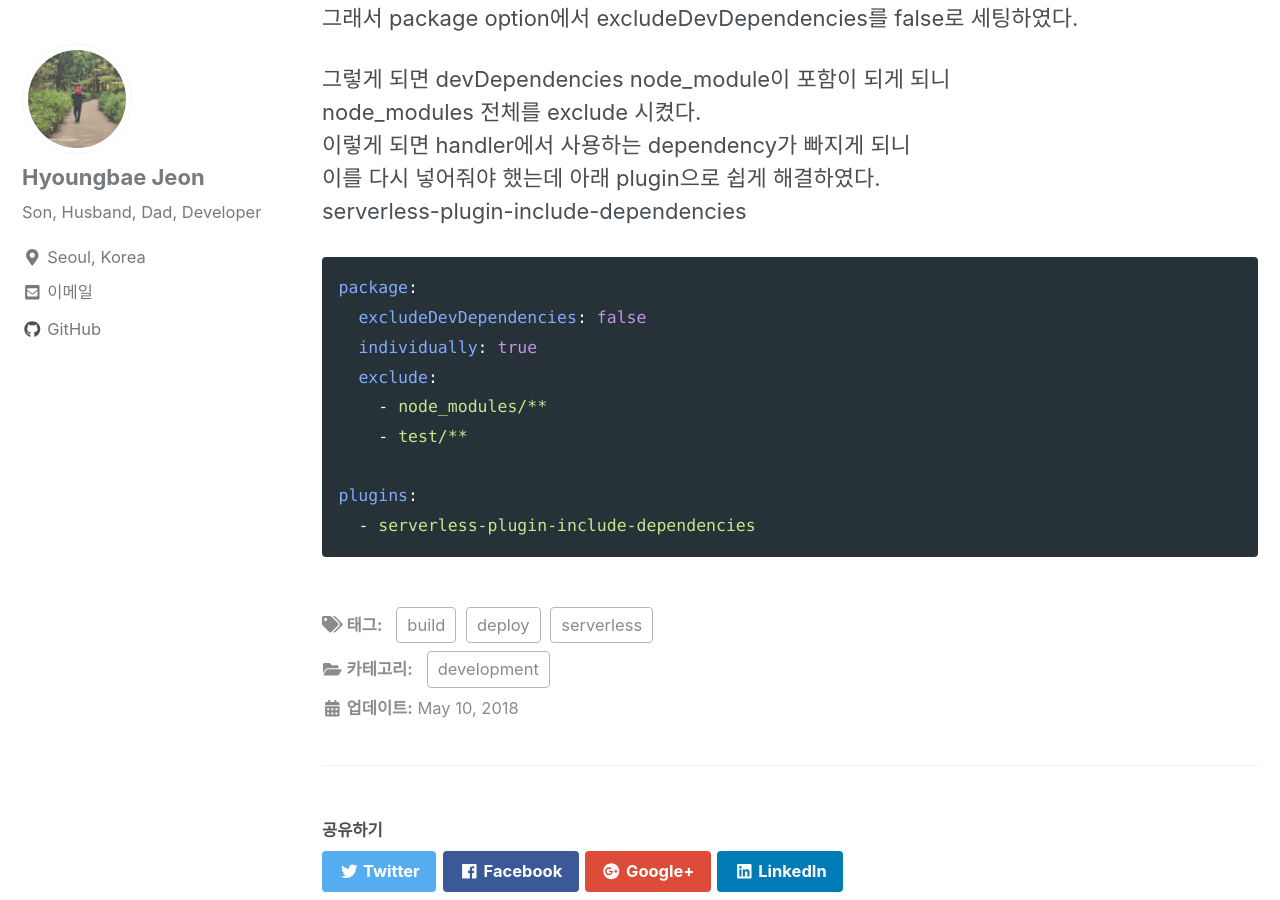
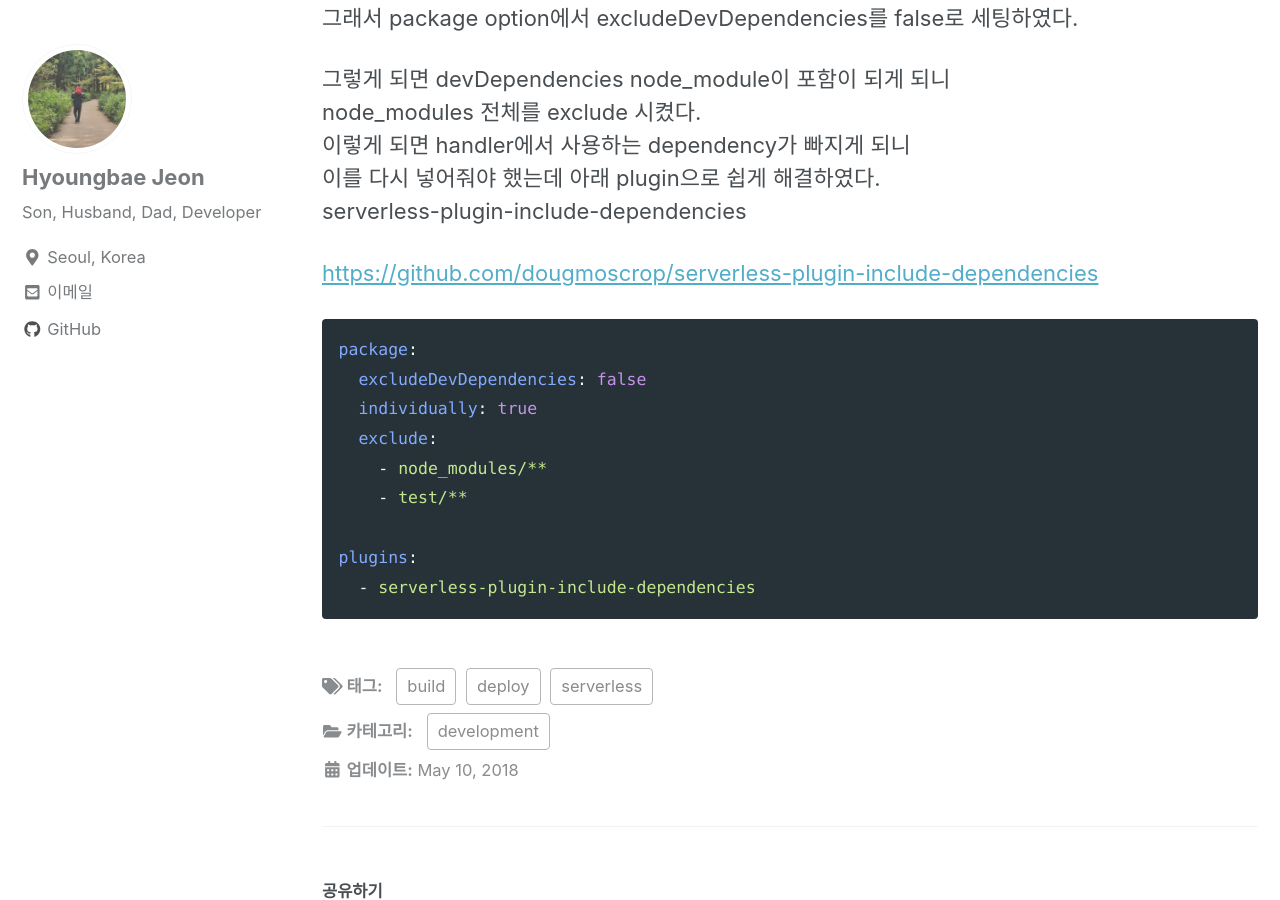
Before and after one commit to HyoungbaeJeon/hyoungbaejeon.github.io, a Jekyll site: the page built from _posts/2018-05-10-serverless-deploy-time-issue.md, in a window 1280 px wide and 900 px high, scrolled down 515 px. Built offline with Jekyll 4.4.1, drawn with Linux system fonts in a browser that asks for light colours; nearby versions of some CDN libraries.

Commit message:
Update 2018-05-10-serverless-deploy-time-issue.md

````diff
--- a/_posts/2018-05-10-serverless-deploy-time-issue.md
+++ b/_posts/2018-05-10-serverless-deploy-time-issue.md
@@ -28,7 +28,7 @@ node_modules 전체를 exclude 시켰다.
 이를 다시 넣어줘야 했는데 아래 plugin으로 쉽게 해결하였다.
 serverless-plugin-include-dependencies
 
-[](https://github.com/dougmoscrop/serverless-plugin-include-dependencies)
+<https://github.com/dougmoscrop/serverless-plugin-include-dependencies>
 
 ```yaml
 package:
````
